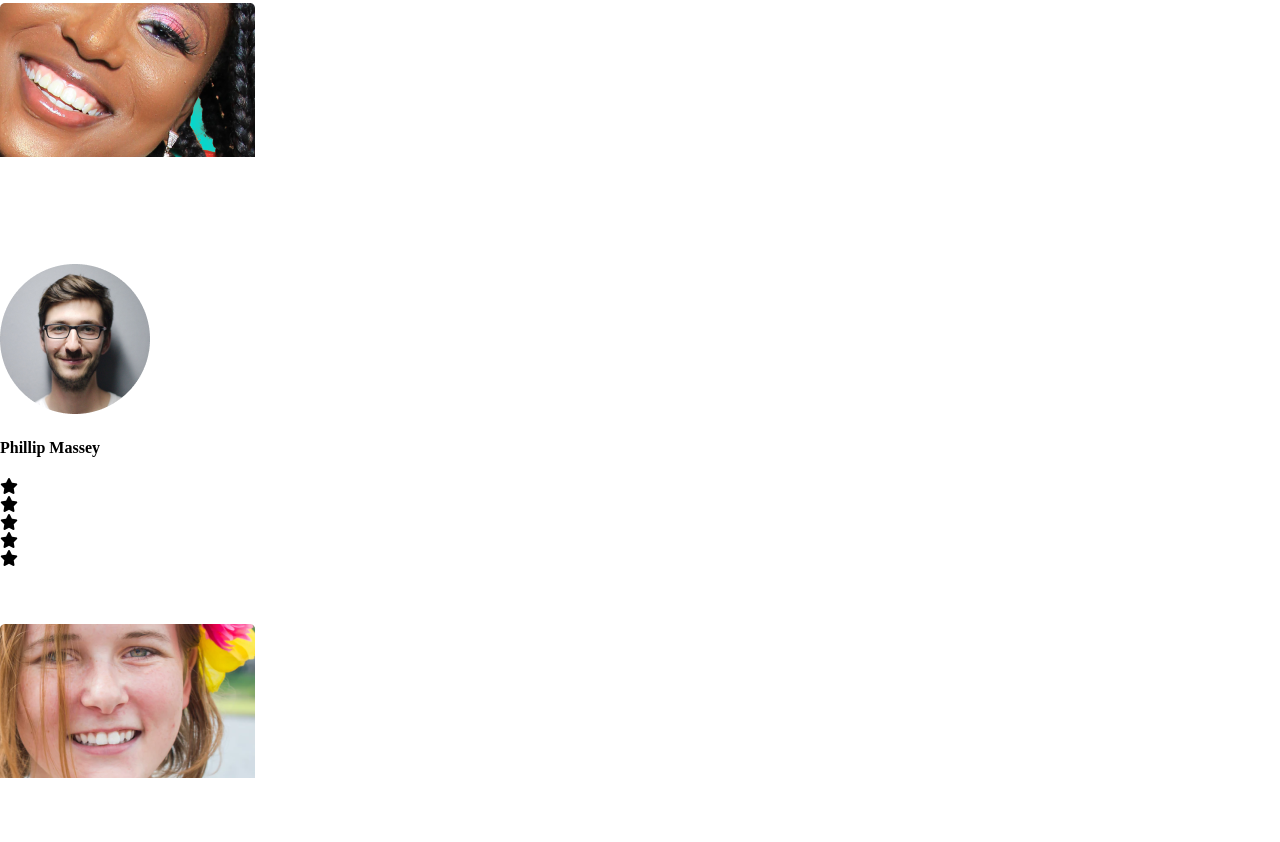
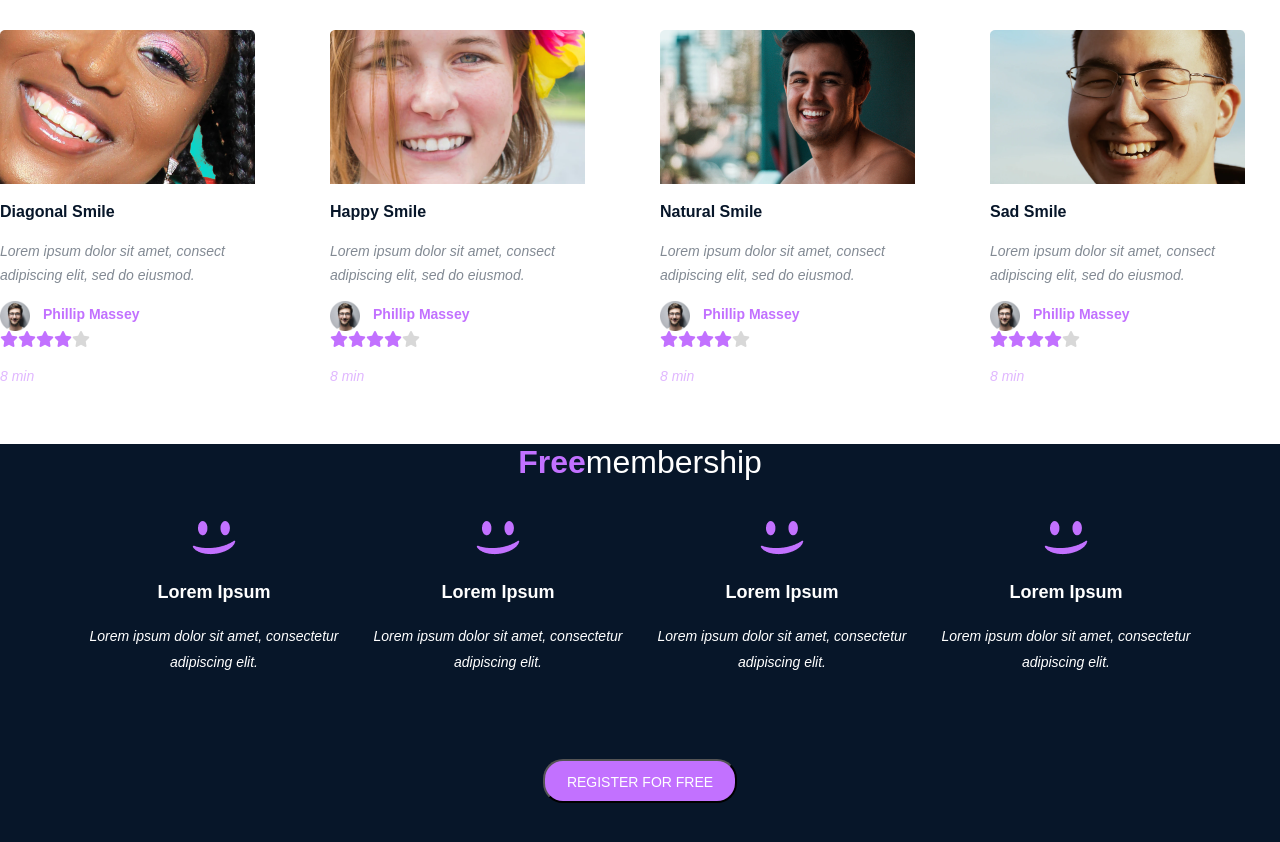
Before and after one commit to jaa38/alx_html_css, a plain HTML site: page css_advanced/index.html in a window 1280 px wide. Shown: the part 1377-2219 px from the top of the page. Drawn offline with Linux system fonts and the light colour scheme.

Commit message:
almost done

```diff
--- a/css_advanced/index.html
+++ b/css_advanced/index.html
@@ -72,108 +72,116 @@
       </section>
       <section class="section3">
         <h2>Most <strong>popular</strong> tutorials</h2>
-        <div>
-          <img src="./assets2/9.png" alt="" />
+        <div class="tutorialCards">
+          <div class="card">
+            <img class="smilesType" src="./assets2/9.png" alt="" />
             <h3>Diagonal Smile</h3>
             <p>
-            Lorem ipsum dolor sit amet, consect adipiscing elit, sed do eiusmod.
+              Lorem ipsum dolor sit amet, consect adipiscing elit, sed do
+              eiusmod.
             </p>
-          <div>
-            <img src="./assets2/1.png" alt="" />
+            <div class="philMasseyContainer">
+              <img class="philMassey" src="./assets2/1.png" alt="" />
               <h4>Phillip Massey</h4>
             </div>
-          <div>
-            <div><i class="fa-solid fa-star"></i></div>
-            <div><i class="fa-solid fa-star"></i></div>
-            <div><i class="fa-solid fa-star"></i></div>
-            <div><i class="fa-solid fa-star"></i></div>
-            <div><i class="fa-solid fa-star"></i></div>
+            <div class="starContainer">
+              <div><i class="fa-solid fa-star" style="color: #c271ff"></i></div>
+              <div><i class="fa-solid fa-star" style="color: #c271ff"></i></div>
+              <div><i class="fa-solid fa-star" style="color: #c271ff"></i></div>
+              <div><i class="fa-solid fa-star" style="color: #c271ff"></i></div>
+              <div><i class="fa-solid fa-star" style="color: #d8d8d8"></i></div>
             </div>
             <p>8 min</p>
           </div>
-        <div>
-          <img src="./assets2/7.png" alt="" />
+          <div class="card">
+            <img class="smilesType" src="./assets2/7.png" alt="" />
             <h3>Happy Smile</h3>
             <p>
-            Lorem ipsum dolor sit amet, consect adipiscing elit, sed do eiusmod.
+              Lorem ipsum dolor sit amet, consect adipiscing elit, sed do
+              eiusmod.
             </p>
-          <div>
-            <img src="./assets2/1.png" alt="" />
+            <div class="philMasseyContainer">
+              <img class="philMassey" src="./assets2/1.png" alt="" />
               <h4>Phillip Massey</h4>
             </div>
-          <div>
-            <div><i class="fa-solid fa-star"></i></div>
-            <div><i class="fa-solid fa-star"></i></div>
-            <div><i class="fa-solid fa-star"></i></div>
-            <div><i class="fa-solid fa-star"></i></div>
-            <div><i class="fa-solid fa-star"></i></div>
+            <div class="starContainer">
+              <div><i class="fa-solid fa-star" style="color: #c271ff"></i></div>
+              <div><i class="fa-solid fa-star" style="color: #c271ff"></i></div>
+              <div><i class="fa-solid fa-star" style="color: #c271ff"></i></div>
+              <div><i class="fa-solid fa-star" style="color: #c271ff"></i></div>
+              <div><i class="fa-solid fa-star" style="color: #d8d8d8"></i></div>
             </div>
             <p>8 min</p>
           </div>
-        <div>
-          <img src="./assets2/8.png" alt="" />
+          <div class="card">
+            <img class="smilesType" src="./assets2/8.png" alt="" />
             <h3>Natural Smile</h3>
             <p>
-            Lorem ipsum dolor sit amet, consect adipiscing elit, sed do eiusmod.
+              Lorem ipsum dolor sit amet, consect adipiscing elit, sed do
+              eiusmod.
             </p>
-          <div>
-            <img src="./assets2/1.png" alt="" />
+            <div class="philMasseyContainer">
+              <img class="philMassey" src="./assets2/1.png" alt="" />
               <h4>Phillip Massey</h4>
             </div>
-          <div>
-            <div><i class="fa-solid fa-star"></i></div>
-            <div><i class="fa-solid fa-star"></i></div>
-            <div><i class="fa-solid fa-star"></i></div>
-            <div><i class="fa-solid fa-star"></i></div>
-            <div><i class="fa-solid fa-star"></i></div>
+            <div class="starContainer">
+              <div><i class="fa-solid fa-star" style="color: #c271ff"></i></div>
+              <div><i class="fa-solid fa-star" style="color: #c271ff"></i></div>
+              <div><i class="fa-solid fa-star" style="color: #c271ff"></i></div>
+              <div><i class="fa-solid fa-star" style="color: #c271ff"></i></div>
+              <div><i class="fa-solid fa-star" style="color: #d8d8d8"></i></div>
             </div>
             <p>8 min</p>
           </div>
-        <div>
-          <img src="./assets2/6.png" alt="" />
+          <div class="card">
+            <img class="smilesType" src="./assets2/6.png" alt="" />
             <h3>Sad Smile</h3>
             <p>
-            Lorem ipsum dolor sit amet, consect adipiscing elit, sed do eiusmod.
+              Lorem ipsum dolor sit amet, consect adipiscing elit, sed do
+              eiusmod.
             </p>
-          <div>
-            <img src="./assets2/1.png" alt="" />
+            <div class="philMasseyContainer">
+              <img class="philMassey" src="./assets2/1.png" alt="" />
               <h4>Phillip Massey</h4>
             </div>
-          <div>
-            <div><i class="fa-solid fa-star"></i></div>
-            <div><i class="fa-solid fa-star"></i></div>
-            <div><i class="fa-solid fa-star"></i></div>
-            <div><i class="fa-solid fa-star"></i></div>
-            <div><i class="fa-solid fa-star"></i></div>
+            <div class="starContainer">
+              <div><i class="fa-solid fa-star" style="color: #c271ff"></i></div>
+              <div><i class="fa-solid fa-star" style="color: #c271ff"></i></div>
+              <div><i class="fa-solid fa-star" style="color: #c271ff"></i></div>
+              <div><i class="fa-solid fa-star" style="color: #c271ff"></i></div>
+              <div><i class="fa-solid fa-star" style="color: #d8d8d8"></i></div>
             </div>
             <p>8 min</p>
           </div>
+        </div>
       </section>
-      <section>
-        <h2>Free membership</h2>
-        <div>
-          <img src="./images/smile.svg" alt="" />
+      <section class="section4">
+        <h2><strong>Free</strong> <span>membership</span></h2>
+        <div class="membershipCards">
+          <div class="memberCard">
+            <img src="./assets2/smile.png" alt="smile" />
             <h3>Lorem Ipsum</h3>
             <p>Lorem ipsum dolor sit amet, consectetur adipiscing elit.</p>
           </div>
-        <div>
-          <img src="./images/smile.svg" alt="" />
+          <div class="memberCard">
+            <img src="./assets2/smile.png" alt="smile" />
             <h3>Lorem Ipsum</h3>
             <p>Lorem ipsum dolor sit amet, consectetur adipiscing elit.</p>
           </div>
-        <div>
-          <img src="./images/smile.svg" alt="" />
+          <div class="memberCard">
+            <img src="./assets2/smile.png" alt="smile" />
             <h3>Lorem Ipsum</h3>
             <p>Lorem ipsum dolor sit amet, consectetur adipiscing elit.</p>
           </div>
-        <div>
-          <img src="./images/smile.svg" alt="" />
+          <div class="memberCard">
+            <img src="./assets2/smile.png" alt="smile" />
             <h3>Lorem Ipsum</h3>
             <p>Lorem ipsum dolor sit amet, consectetur adipiscing elit.</p>
           </div>
+        </div>
         <button>REGISTER FOR FREE</button>
       </section>
-      <section>
+      <section class="section5">
         <h2>F.A.Q</h2>
         <div>
           <div>
@@ -181,26 +189,30 @@
               <h3>How does this work?</h3>
             </div>
             <div>
+              <p>
                 Lorem ipsum dolor sit amet, consectetur adipiscing elit, sed do
                 eiusmod tempor incididunt ut labore et dolore magna aliqua. Ut
                 enim ad minim veniam, quis nostrud exercitation ullamco laboris
-              nisi ut aliquip ex ea commodo consequat. Duis aute irure dolor in
-              reprehenderit in voluptate velit esse cillum dolore eu fugiat
+                nisi ut aliquip ex ea commodo consequat. Duis aute irure dolor
+                in reprehenderit in voluptate velit esse cillum dolore eu fugiat
                 nulla pariatur. Excepteur sint occaecat cupidatat non proident,
                 sunt in culpa qui officia deserunt mollit anim id est laborum.
+              </p>
             </div>
 
             <div>
               <h3>How does this work?</h3>
             </div>
             <div>
+              <p>
                 Lorem ipsum dolor sit amet, consectetur adipiscing elit, sed do
                 eiusmod tempor incididunt ut labore et dolore magna aliqua. Ut
                 enim ad minim veniam, quis nostrud exercitation ullamco laboris
-              nisi ut aliquip ex ea commodo consequat. Duis aute irure dolor in
-              reprehenderit in voluptate velit esse cillum dolore eu fugiat
+                nisi ut aliquip ex ea commodo consequat. Duis aute irure dolor
+                in reprehenderit in voluptate velit esse cillum dolore eu fugiat
                 nulla pariatur. Excepteur sint occaecat cupidatat non proident,
                 sunt in culpa qui officia deserunt mollit anim id est laborum.
+              </p>
             </div>
           </div>
           <div>
@@ -208,34 +220,38 @@
               <h3>How does this work?</h3>
             </div>
             <div>
+              <p>
                 Lorem ipsum dolor sit amet, consectetur adipiscing elit, sed do
                 eiusmod tempor incididunt ut labore et dolore magna aliqua. Ut
                 enim ad minim veniam, quis nostrud exercitation ullamco laboris
-              nisi ut aliquip ex ea commodo consequat. Duis aute irure dolor in
-              reprehenderit in voluptate velit esse cillum dolore eu fugiat
+                nisi ut aliquip ex ea commodo consequat. Duis aute irure dolor
+                in reprehenderit in voluptate velit esse cillum dolore eu fugiat
                 nulla pariatur. Excepteur sint occaecat cupidatat non proident,
                 sunt in culpa qui officia deserunt mollit anim id est laborum.
+              </p>
             </div>
             <div>
               <h3>How does this work?</h3>
             </div>
             <div>
+              <p>
                 Lorem ipsum dolor sit amet, consectetur adipiscing elit, sed do
                 eiusmod tempor incididunt ut labore et dolore magna aliqua. Ut
                 enim ad minim veniam, quis nostrud exercitation ullamco laboris
-              nisi ut aliquip ex ea commodo consequat. Duis aute irure dolor in
-              reprehenderit in voluptate velit esse cillum dolore eu fugiat
+                nisi ut aliquip ex ea commodo consequat. Duis aute irure dolor
+                in reprehenderit in voluptate velit esse cillum dolore eu fugiat
                 nulla pariatur. Excepteur sint occaecat cupidatat non proident,
                 sunt in culpa qui officia deserunt mollit anim id est laborum.
+              </p>
             </div>
           </div>
         </div>
       </section>
     </main>
     <footer>
-      <section>
-        <div>
-          <img src="https://fakeimg.pl/250x250?text=Sample+Logo" alt="logo" />
+      <section class="footerContainer">
+        <div class="iconsLogos">
+          <img src="./assets2/logo.png" alt="logo" />
           <div>
             <i class="fa-brands fa-facebook"></i>
             <i class="fa-brands fa-twitter"></i>
--- a/css_advanced/styles.css
+++ b/css_advanced/styles.css
@@ -132,6 +132,25 @@ blockquote {
   margin: 0;
 }
 
+.section3 {
+  text-align: center;
+  margin-top: 40px;
+}
+
+.tutorialCards {
+  display: flex;
+  justify-content: center;
+  gap: 40px;
+  margin-top: 40px;
+}
+
+.tutorialCards .card {
+  text-align: left;
+}
+
+.section3 {
+}
+
 .section3 h2 {
   font-family: 'Source Sans Pro', sans-serif;
   font-size: 32px;
@@ -141,5 +160,195 @@ blockquote {
 }
 
 .section3 h2 strong {
-  color: #c271ff; /* your purple color */
+  color: #c271ff;
 }
+
+.smilesType {
+  width: 255px;
+  height: 154px;
+}
+
+.card h3 {
+  font-family: 'Source Sans Pro', sans-serif;
+  font-size: 16px;
+  color: #071629;
+  font-weight: 600;
+  margin: 10px 0;
+}
+
+.card p {
+  font-family: 'Source Sans Pro', sans-serif;
+  font-size: 14px;
+  color: #071629;
+  opacity: 0.5016;
+}
+
+.card h4 {
+  font-family: 'Source Sans Pro', sans-serif;
+  font-size: 14px;
+  color: #c271ff;
+  font-weight: 600;
+  line-height: 27px;
+  margin: 0;
+}
+
+.card p:last-of-type {
+  font-family: 'Source Sans Pro', sans-serif;
+  font-size: 14px;
+  color: #c271ff;
+  line-height: 27px;
+}
+
+.philMasseyContainer {
+  display: flex;
+  gap: 13px;
+}
+
+.philMassey {
+  height: 30px;
+  width: 30px;
+}
+
+.starContainer {
+  display: flex;
+}
+
+.section4 {
+  background-color: #071629;
+  text-align: center;
+  height: 502px;
+}
+
+.section4 h2 {
+  margin-top: 40px;
+  font-family: 'Source Sans Pro', sans-serif;
+  font-size: 32px;
+  font-weight: 300;
+  text-align: center;
+  color: #fff;
+}
+
+.section4 h2 strong {
+  font-weight: 700;
+  color: #c271ff;
+}
+
+.section4 h2 span {
+  font-weight: 300;
+}
+
+.membershipCards {
+  display: flex;
+  justify-content: center;
+  gap: 27px;
+  margin-top: 40px;
+}
+
+.section4 h3 {
+  font-family: 'Source Sans Pro', sans-serif;
+  font-size: 18px;
+  line-height: 26px;
+  color: white;
+  font-weight: 600;
+}
+
+.section4 p {
+  font-family: 'Source Sans Pro', sans-serif;
+  font-size: 14px;
+  line-height: 26px;
+  color: white;
+  font-weight: 200;
+}
+
+.section4 button {
+  margin-top: 85px;
+  height: 44px;
+  border-radius: 20px;
+  padding: 13px 21.5px;
+  background-color: #c271ff;
+  color: white;
+  font-size: 14px;
+  text-align: center;
+}
+
+.memberCard {
+  height: 153px;
+  width: 257px;
+}
+
+.section5 {
+}
+
+.section5 h2 {
+  font-family: 'Source Sans Pro', sans-serif;
+  font-size: 60px;
+  color: #071629;
+  font-weight: 200;
+}
+
+.section5 h3 {
+  font-family: 'Source Sans Pro', sans-serif;
+  font-size: 16px;
+  color: #071629;
+  line-height: auto;
+}
+
+.section5 p {
+  font-family: 'Source Sans Pro', sans-serif;
+  font-size: 14px;
+  line-height: 24px;
+  color: #071629;
+  opacity: 0.5016;
+}
+
+.questionContainer {
+  display: flex;
+  justify-content: center;
+  flex-direction: row;
+}
+
+.section5 > div {
+  display: grid;
+  grid-template-columns: repeat(2, 1fr);
+  gap: 220px;
+  margin-top: 40px;
+  padding: 0 249px;
+  margin-bottom: 84px;
+}
+
+footer {
+  background-color: #071629;
+}
+
+
+.iconsLogos {
+  padding: 95px 165px;
+  display: flex;
+  justify-content: space-between;
+}
+
+.fa-facebook {
+  font-size: 30px;
+  color: white;
+}
+
+.fa-twitter {
+  font-size: 30px;
+  color: white;
+}
+
+.fa-instagram {
+  font-size: 30px;
+  color: white;
+}
+
+.footerContainer div {
+  display: flex;
+  gap: 20px;
+}
+
+.footerContainer p {
+  text-align: center;
+  padding-bottom: 98px;
+  margin: 0;
+}
```
Also changed, not shown: css_advanced/assets/Bruce Walters.png (deleted), css_advanced/assets/Diagonal_Smile.png (deleted), css_advanced/assets/Happy_Smile.png (deleted), css_advanced/assets/Henry Hughes.png (deleted), css_advanced/assets/Nannie Lawrence.png (deleted), css_advanced/assets/Natural_Smile.png (deleted), css_advanced/assets/Object.png (deleted), css_advanced/assets/Phillip Massey.png (deleted), css_advanced/assets/Sad_Smile.png (deleted), css_advanced/assets/logo.png (deleted), css_advanced/assets/personName.png (deleted), css_advanced/assets/purple_smile.png (deleted). Lines whose indentation alone changed are shown as unchanged.
